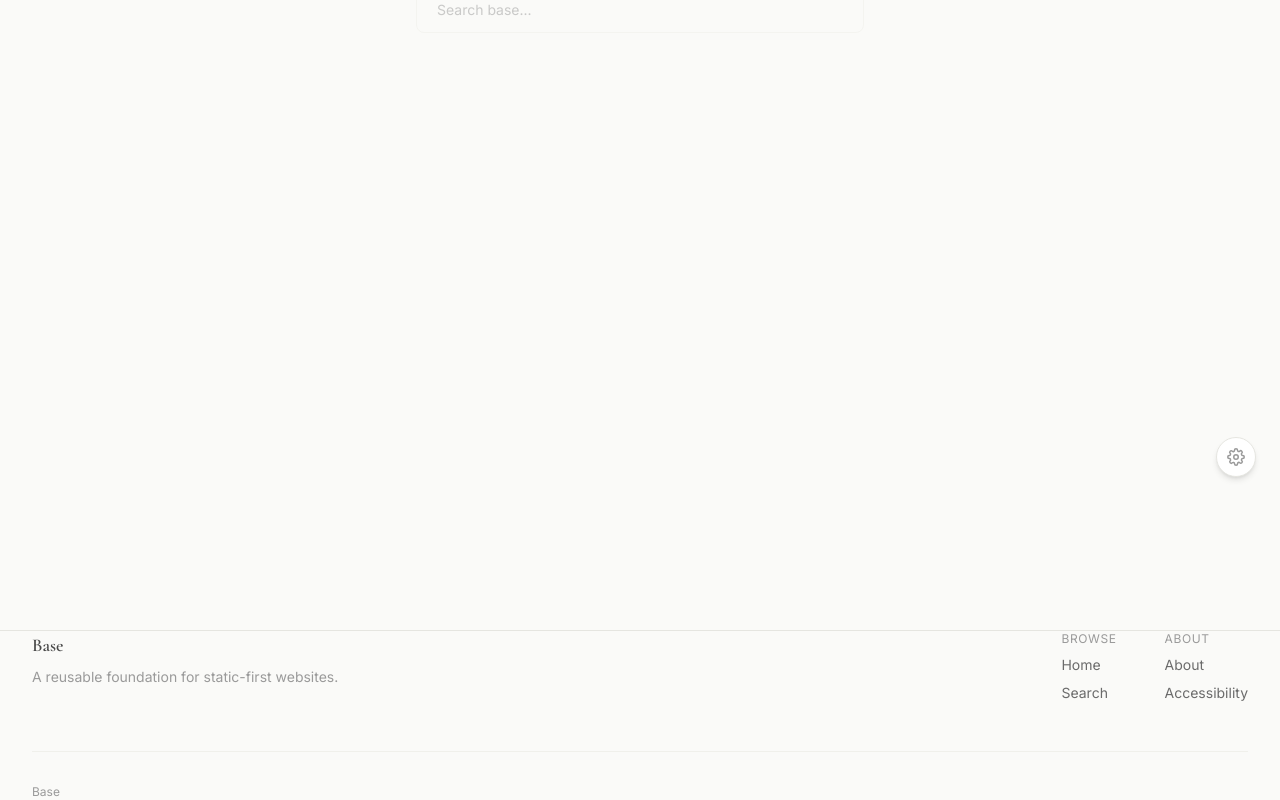
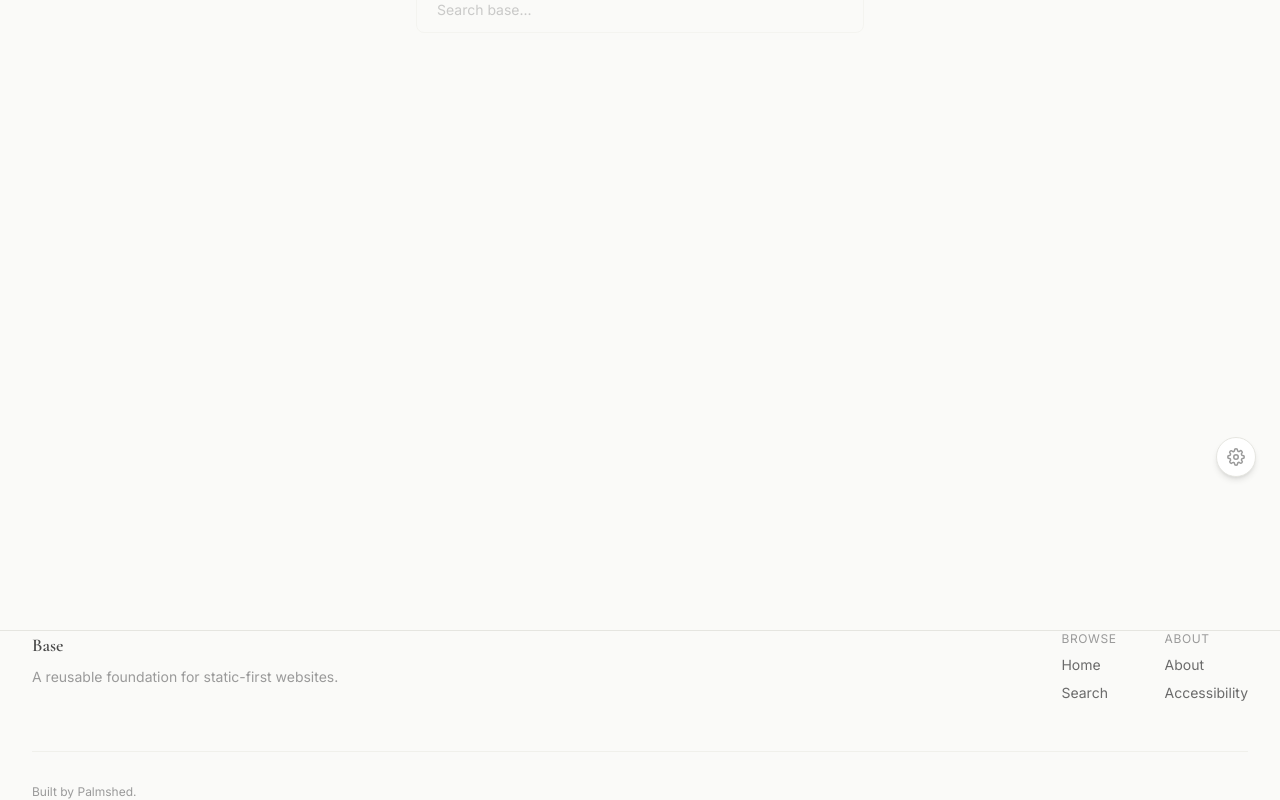
Before and after one commit to palmshed/base, a Next.js app: page / in a window 1280 px wide. Shown: the part 299-1099 px from the top of the page. Built offline with nearby package versions, Linux system fonts and the light colour scheme.

Commit message:
Add 'Built by Palmshed.' to footer

```diff
--- a/app/layout.tsx
+++ b/app/layout.tsx
@@ -109,7 +109,7 @@ export default function RootLayout({
                 </div>
               </div>
               <div className="mt-12 pt-8 border-t border-border-light text-xs text-text-muted">
-                {site.name}
+                Built by Palmshed.
               </div>
             </div>
           </footer>
```
